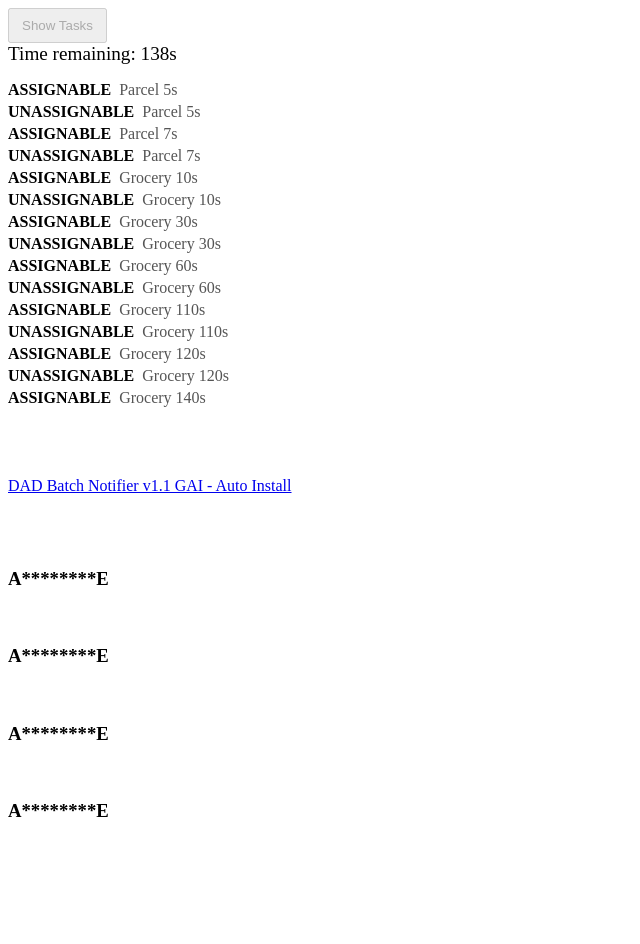
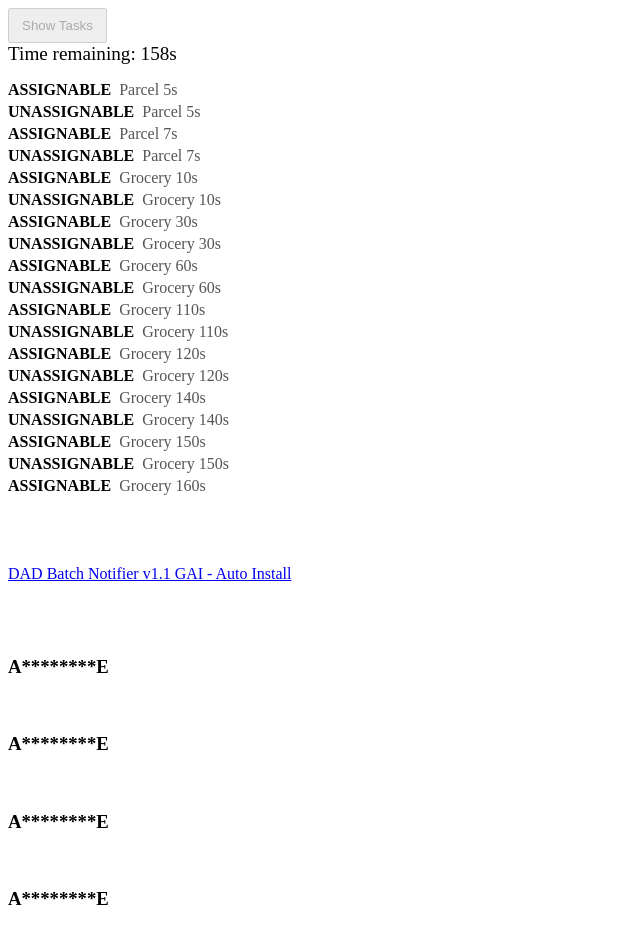
Before and after one commit to MohsenUSA/ASSIGNABLE, a plain HTML site: page index.html in a window 1280 px wide. Both pictures are taken after a click on the button "Show Tasks". Shown: the whole page, without its empty margins (0-640 px from the left). Before the commit the page ends 867 px from the top, so only its background shows below. Drawn offline with Linux system fonts and the light colour scheme.

Commit message:
Update index.html

```diff
--- a/index.html
+++ b/index.html
@@ -34,15 +34,17 @@
         { title: 'Grocery 60s',   delay: 60000  },
         { title: 'Grocery 110s',  delay: 110000 },
         { title: 'Grocery 120s',  delay: 120000 },
-        { title: 'Grocery 140s',  delay: 140000 }
+        { title: 'Grocery 140s',  delay: 140000 },
+        { title: 'Grocery 150s',  delay: 150000 },
+        { title: 'Grocery 160s',  delay: 160000 }
       ];
 
       // compute how many UNASSIGNABLE lines we'll actually create
       const unassignableCount = items.filter(item => item.title !== 'Grocery 110s').length;
       const totalToRemove = items.length + unassignableCount;
 
-      // start countdown at 150 seconds
-      let remainingSec = 140;
+      // start countdown at 160 seconds
+      let remainingSec = 160;
       countdownEl.textContent = `Time remaining: ${remainingSec}s`;
       const timerId = setInterval(() => {
         remainingSec--;
@@ -84,7 +86,7 @@
         }, delay);
 
         // UNASSIGNABLE (skip Grocery 110s)
-        if (title !== 'Grocery 140s') {
+        if (title !== 'Grocery 160s') {
           const liU = document.createElement('li');
           const spanU = document.createElement('span');
           spanU.textContent = 'UNASSIGNABLE';
```
